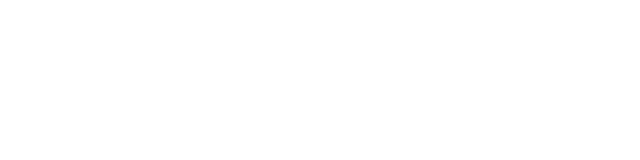
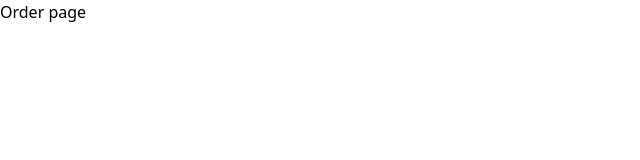
Before and after one commit to TaariqDeveloper/Rentel-System, a React (Vite) app in the folder frontend/: page /order in a window 1280 px wide. Before the commit this address had no page. Shown: the top 160 px of the page, without its empty margins (0-640 px from the left). Built offline with nearby package versions, Linux system fonts and the light colour scheme.

Commit message:
pdated now

```diff
--- a/frontend/src/App.jsx
+++ b/frontend/src/App.jsx
@@ -13,7 +13,7 @@
 import BookingList from "./Pages/BookingList/BookingList";
 import UpdateBooking from "./Pages/UpdateBooking/UpdateBooking";
 import AddCustomer from "./Pages/AddCustomer/AddCustomer";
-// import Booking from "./Pages/Booking";
+import OrdersPage from "./Pages/OrdersPage/OrdersPage";
 
 function App() {
   return (
@@ -32,6 +32,7 @@
         <Route path="/bookingList" element={<BookingList />} />
         <Route path="/update-booking/:id" element={<UpdateBooking />} />
         <Route path="/addCustomer" element={<AddCustomer />} />
+        <Route path="/order" element={<OrdersPage />} />
       </Routes>
     </div>
   );
--- /dev/null
+++ b/frontend/src/Pages/OrdersPage/OrdersPage.jsx
@@ -0,0 +1,11 @@
+import React from "react";
+
+function OrdersPage() {
+  return (
+    <div>
+      <h1>Order page</h1>
+    </div>
+  );
+}
+
+export default OrdersPage;
--- a/frontend/src/Pages/Sidenav/Sidenav.jsx
+++ b/frontend/src/Pages/Sidenav/Sidenav.jsx
@@ -360,7 +360,7 @@
                 </li>
                 <li>
                   <Link
-                    to="/users/add"
+                    to="/register"
                     className="block p-2 rounded-lg hover:bg-gray-700 transition duration-300"
                   >
                     Add User
```
Also changed, not shown: 1 other file (tests, documents, lock files or other folders).
